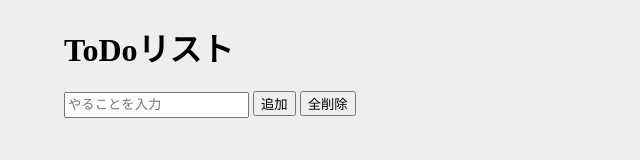
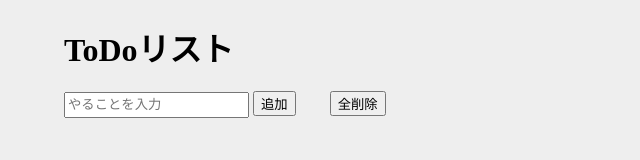
Before and after one commit to volvolvolvox72/todolist, a plain HTML site: page index.html in a window 1280 px wide. Shown: the whole page, without its empty margins (0-640 px from the left). Drawn offline with Linux system fonts and the light colour scheme.

Commit message:
Add files via upload

```diff
--- a/style.css
+++ b/style.css
@@ -9,6 +9,9 @@ input{
 button{
     user-select: none;
     transition: all 0.5s;
+}
+#allDel{
+    margin-left: 30px;
 }
 
 ul{
```
